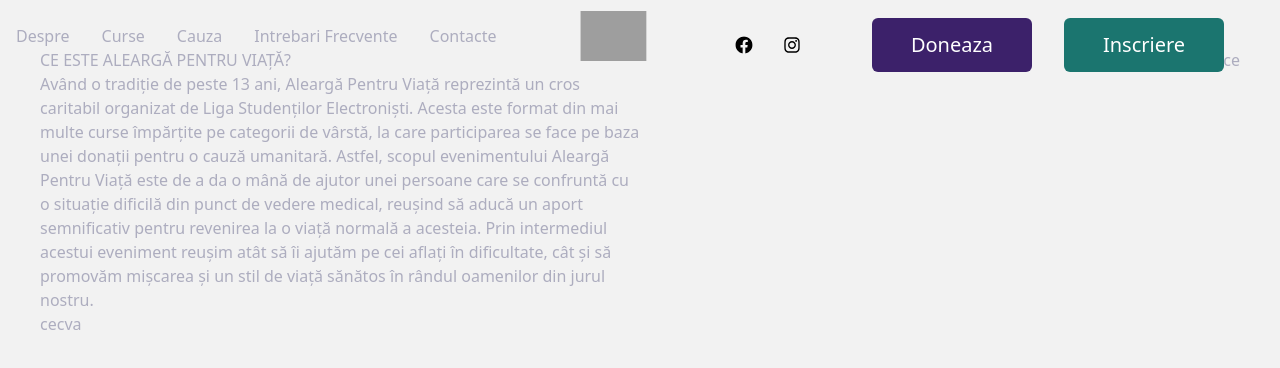
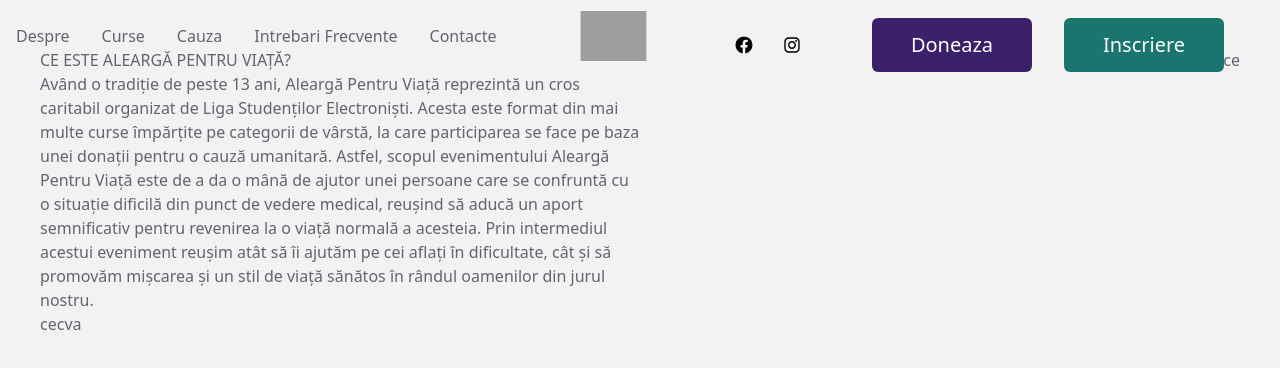
Before and after one commit to ConducereIT/APV, a React (Vite) app in the folder client/: page /about in a window 1280 px wide. Shown: the top 368 px of the page. Built offline with nearby package versions, Linux system fonts and the light colour scheme; grey boxes are pictures that could not be loaded.

Commit message:
Some details

```diff
--- a/client/src/App.tsx
+++ b/client/src/App.tsx
@@ -5,14 +5,13 @@ import { RouterProvider } from "react-router-dom";
 import { allRoutes as router } from "./routes/AllRoutes";
 import ThemeContext from "./contexts/ThemeContext";
 import GlobalStyle from "./styles/global";
-import { lightTheme, darkTheme } from "./styles/themes";
-import useThemeMode from "./hooks/useThemeMode";
+import { lightTheme } from "./styles/themes";
 import { ThemeProvider } from "styled-components";
 
 
 const App = () => {
-  const { theme } = useThemeMode();
   const themeMode = lightTheme;
+
   return (
     <ThemeContext>
         <ThemeProvider theme={themeMode}>
--- a/client/src/components/DropDown.component.tsx
+++ b/client/src/components/DropDown.component.tsx
@@ -1,4 +1,4 @@
-import React from "react";
+import React, { useState } from "react";
 
 interface DropdownProps {
   text: string;
@@ -13,20 +13,25 @@ interface ISubText{
 
 const Dropdown: React.FC<DropdownProps> = (props): JSX.Element => {
   const { text, url, subText } = props;
+  const {isHover, setIsHover} = useState<boolean>(true);
+
+  const onMouseEnterHover = () => setIsHover(true);
+  const onMouseLeaveHover = () => setIsHover(false);
 
   return (
     <div className="relative inline-block group  my-auto">
       <button
         onClick={() => (window.location.href = `${url}`)}
-        className="liHeader text-center h-16 center mx-4 text-md font-normal my-auto text-[#656372] hover:text-[#00B9AE]  transform transition-transform"
-
+        className={`liHeader text-center h-16 center mx-4 text-md font-normal my-auto text-[#656372] hover:text-[#00B9AE] ${isHover ? "text-[#00B9AE]" : ""} transform transition-transform`}
       >
-       <h1> {text} </h1>
+       <h1 className={`${!isHover ? "text-[#656372]" : "text-[#00B9AE] " }`}> {text} </h1>
       </button>
       {subText ? (
         <div className="hidden ml group-hover:block  w-42 rounded-md shadow-lg bg-white ring-1 ring-black ring-opacity-5 fixed">
             <div className="h-1  rounded-full w-full bg-[#08E4D5]"></div>
-          <div className=" ">
+          <div
+
+          >
             {subText &&
               Object.values(subText).map((option: ISubText) => (
                 <a
--- a/client/src/styles/global.tsx
+++ b/client/src/styles/global.tsx
@@ -10,11 +10,11 @@ type GlobalThemeProps = {
 const globalStyles = createGlobalStyle`
   :root {
     --dark-background: #292A3A;
-    --dark-text: #A8A5BF;
+    --dark-text: #656372;
     --dark-text-hover: #08E4D5;
 
     --light-background: #f2f2f2;
-    --light-text: #ADADBF;
+    --light-text: #656372;
     --light-text-hover: #00B9AE;
 
     --lightTheme-purple: #2F1A53;
```
